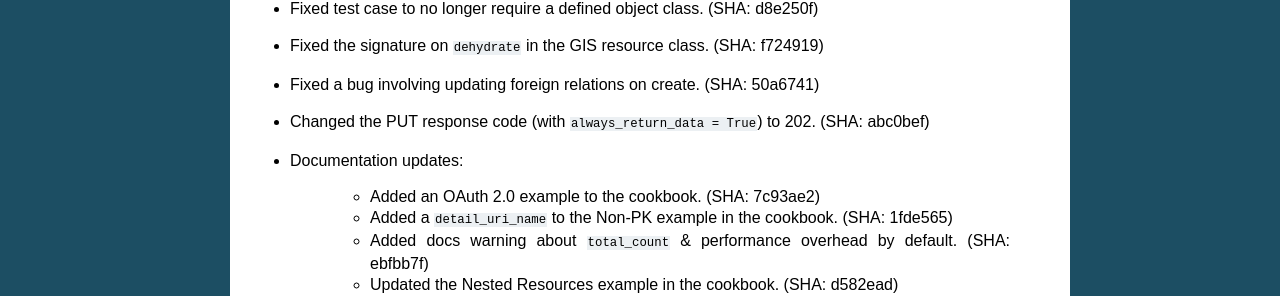
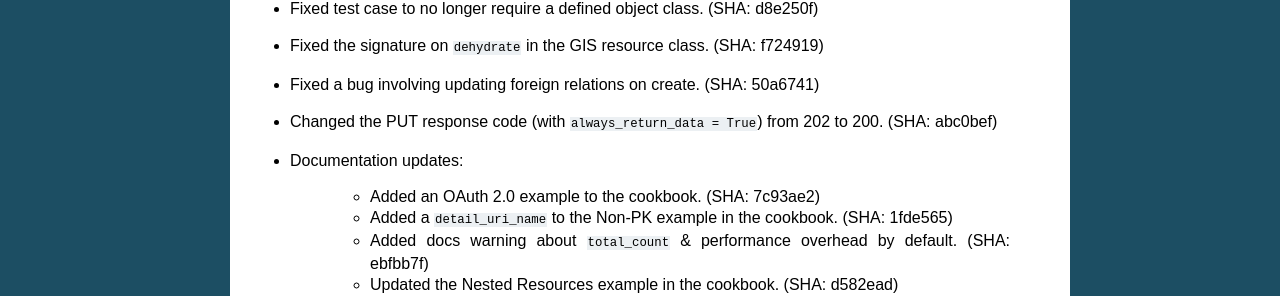
Before and after one commit to django-tastypie/django-tastypie, a Sphinx documentation site: the page built from docs/release_notes/v0.9.16.rst, in a window 1280 px wide. Shown: the part 457-753 px from the top of the page. Built offline with Sphinx 7.4.7, drawn with Linux system fonts in a browser that asks for light colours; pages that are not in the unit, such as notebooks, are missing from menus.

Commit message:
PUT response code correction
See commit for details

```diff
--- a/docs/release_notes/v0.9.16.rst
+++ b/docs/release_notes/v0.9.16.rst
@@ -25,7 +25,7 @@ Bugfixes
 * Fixed test case to no longer require a defined object class. (SHA: d8e250f)
 * Fixed the signature on ``dehydrate`` in the GIS resource class. (SHA: f724919)
 * Fixed a bug involving updating foreign relations on create. (SHA: 50a6741)
-* Changed the PUT response code (with ``always_return_data = True``) to 202.
+* Changed the PUT response code (with ``always_return_data = True``) from 202 to 200.
   (SHA: abc0bef)
 * Documentation updates:
 
```
